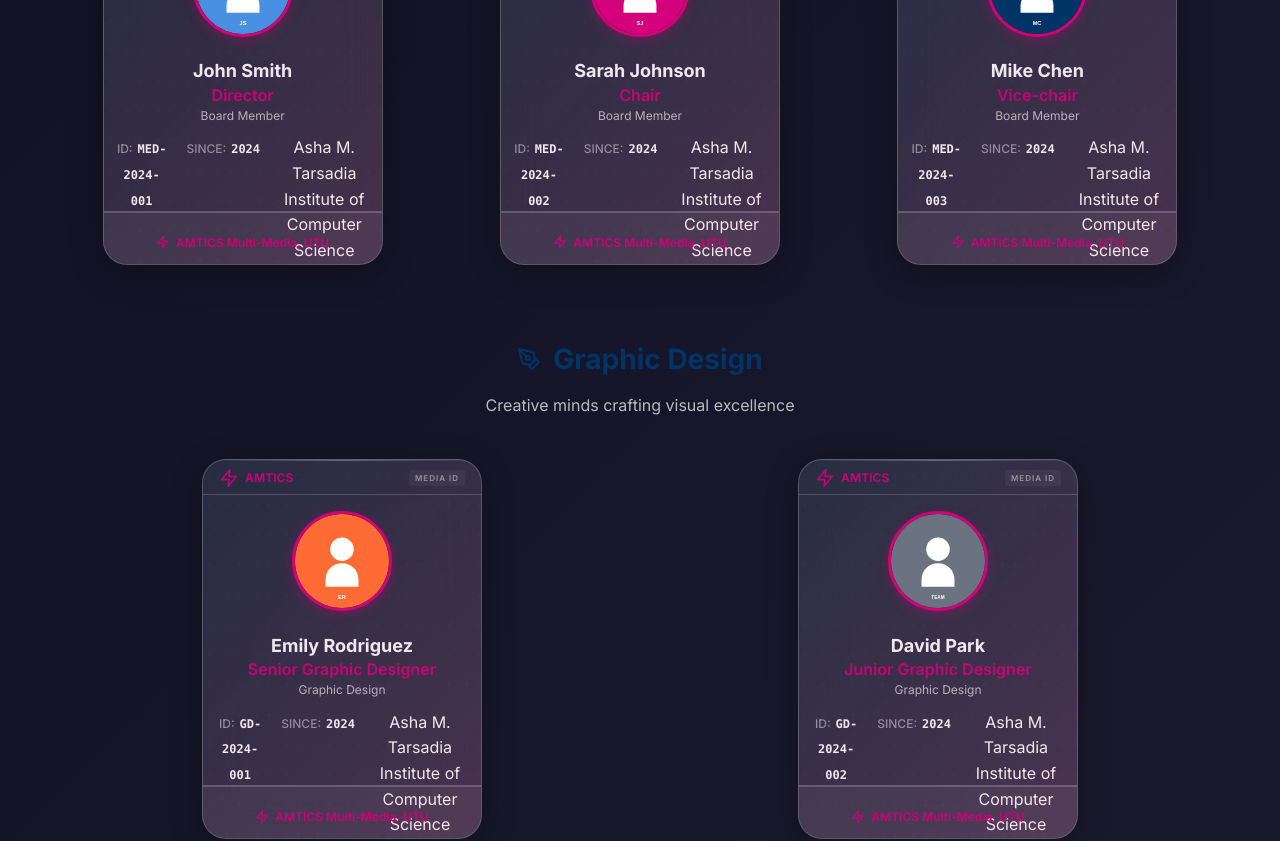
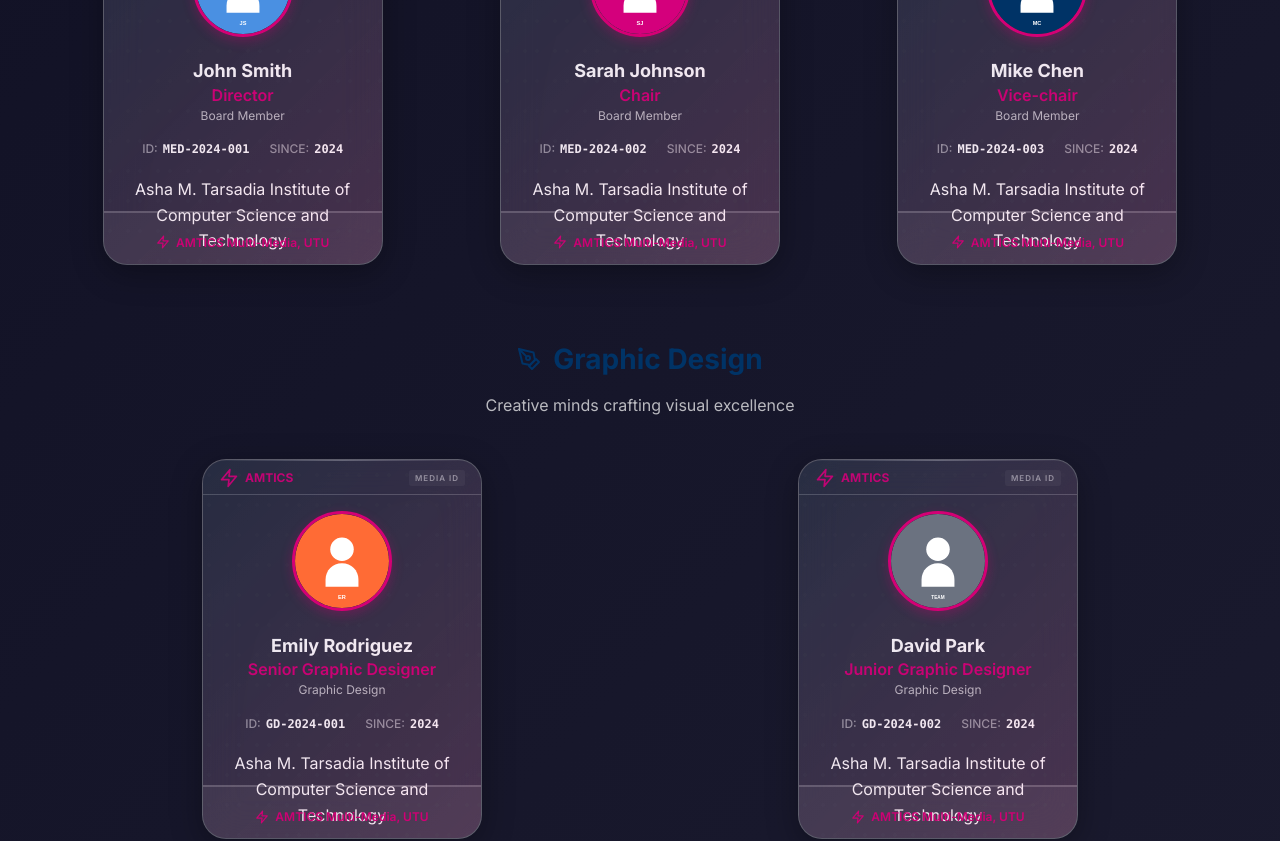
Before and after one commit to Ronak-Sheladiya/amtics-ai, a React (Vite) app: page /team in a window 1280 px wide. Shown: the part 1060-1901 px from the top of the page. Built offline with nearby package versions, Linux system fonts and the light colour scheme.

Commit message:
Manual code updates made to file: src/components/MemberCard.jsx

```diff
--- a/src/components/MemberCard.jsx
+++ b/src/components/MemberCard.jsx
@@ -61,10 +61,12 @@ export const MemberCard = ({ member, clickable = true, standalone = false }) =>
               <span className="meta-label">Since:</span>
               <span className="meta-value">{new Date(member.joinDate).getFullYear()}</span>
             </div>
-            <div>
-              <span className="full-amtics">Asha M. Tarsadia Institute of <br /> Computer Science and Technology</span>
-            </div>
+
           </div>
+
+        </div>
+        <div>
+          <span className="full-amtics">Asha M. Tarsadia Institute of <br /> Computer Science and Technology</span>
         </div>
       </div>
 
```
